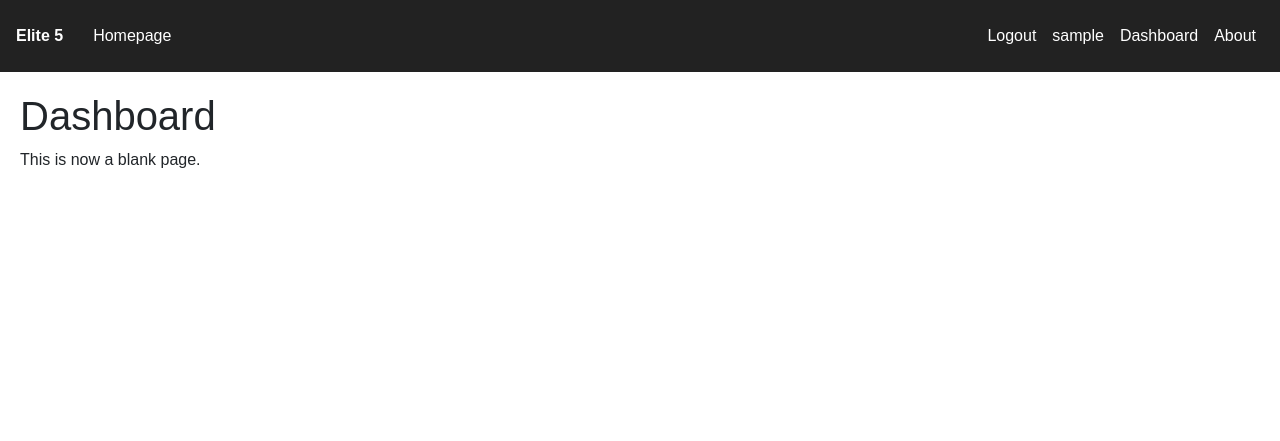
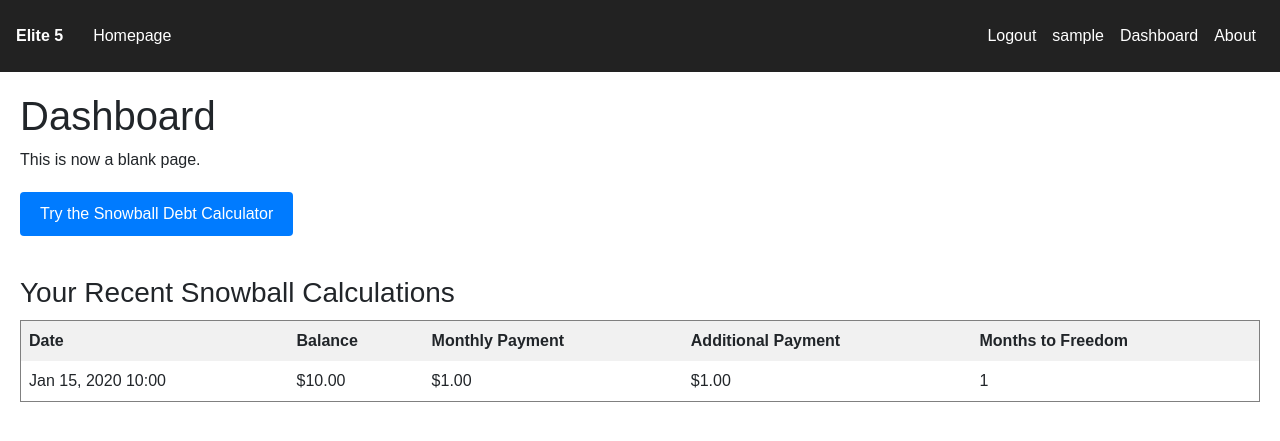
Before and after one commit to DePaul-Spring-2025-CSC-394-903/final-project-poc-team-5, a Django app: page /dashboard/ in a window 1280 px wide. Shown: the top 441 px of the page. Run offline with Django 4.2, Linux system fonts and the light colour scheme; a user stored in the database is signed in; tables that the repository leaves empty hold one stand-in row (values such as "Sample post").

Commit message:
very naked version

```diff
--- a/main/models.py
+++ b/main/models.py
@@ -3,3 +3,14 @@ from django.contrib.auth.models import User
 from django.utils import timezone
 from datetime import timedelta
 from django.conf import settings
+
+class DebtCalculation(models.Model):
+    user = models.ForeignKey(User, on_delete=models.CASCADE)
+    balance = models.DecimalField(max_digits=10, decimal_places=2)
+    monthly_payment = models.DecimalField(max_digits=10, decimal_places=2)
+    additional_payment = models.DecimalField(max_digits=10, decimal_places=2)
+    months_to_freedom = models.PositiveIntegerField()
+    created_at = models.DateTimeField(auto_now_add=True)
+
+    def __str__(self):
+        return f"Calculation for {self.user.email} on {self.created_at.strftime('%Y-%m-%d')}"
--- a/main/templates/main/dashboard.html
+++ b/main/templates/main/dashboard.html
@@ -3,5 +3,39 @@
 <div style="padding: 20px;">
     <h1>Dashboard</h1>
     <p>This is now a blank page.</p>
+
+    <p style="margin-top: 20px;">
+      <a href="{% url 'debt_calculator' %}" style="display: inline-block; padding: 10px 20px; background-color: #007bff; color: white; text-decoration: none; border-radius: 4px;">
+        Try the Snowball Debt Calculator
+      </a>
+    </p>
+
+    {% if history %}
+      <div style="margin-top: 40px;">
+        <h3>Your Recent Snowball Calculations</h3>
+        <table border="1" cellpadding="8" cellspacing="0" style="width: 100%; margin-top: 10px; border-collapse: collapse;">
+          <thead style="background-color: #f1f1f1;">
+            <tr>
+              <th>Date</th>
+              <th>Balance</th>
+              <th>Monthly Payment</th>
+              <th>Additional Payment</th>
+              <th>Months to Freedom</th>
+            </tr>
+          </thead>
+          <tbody>
+            {% for item in history %}
+              <tr>
+                <td>{{ item.created_at|date:"M d, Y H:i" }}</td>
+                <td>${{ item.balance }}</td>
+                <td>${{ item.monthly_payment }}</td>
+                <td>${{ item.additional_payment }}</td>
+                <td>{{ item.months_to_freedom }}</td>
+              </tr>
+            {% endfor %}
+          </tbody>
+        </table>
+      </div>
+    {% endif %}
 </div>
 {% endblock %}
--- a/main/urls.py
+++ b/main/urls.py
@@ -2,6 +2,7 @@ from django.urls import path
 from .views import landing, login_view, about, register, dashboard_view
 from django.contrib.auth.views import LogoutView
 from django.contrib.auth import views as auth_views
+from .views import snowball_calculator
 
 
 urlpatterns = [
@@ -17,5 +18,6 @@ urlpatterns = [
     path('password_reset/done/', auth_views.PasswordResetDoneView.as_view(template_name='main/password_reset_done.html'), name='password_reset_done'),
     path('reset/<uidb64>/<token>/', auth_views.PasswordResetConfirmView.as_view(template_name='main/password_reset_confirm.html'), name='password_reset_confirm'),
     path('reset/done/', auth_views.PasswordResetCompleteView.as_view(template_name='main/password_reset_complete.html'), name='password_reset_complete'),
+    path('debt-calculator/', snowball_calculator, name='debt_calculator'),
 
 ]
--- a/main/views.py
+++ b/main/views.py
@@ -7,6 +7,11 @@ from datetime import timedelta
 from django.utils import timezone
 from django.http import JsonResponse
 from .forms import EmailLoginForm, CustomRegisterForm
+from django import forms
+import json
+from .models import DebtCalculation
+from decimal import Decimal
+
 
 User = get_user_model()
 
@@ -44,6 +49,75 @@ def about(request):
     ]
     return render(request, 'main/About.html', {'team_members': team_members, 'APPNAME': 'Elite 5'})
 
+#@login_required
+#def dashboard_view(request):
+    #return render(request, 'main/dashboard.html')
+
+class SnowballForm(forms.Form):
+    balance = forms.DecimalField(
+        label="Credit Card Debt",
+        min_value=0,
+        widget=forms.NumberInput(attrs={'class': 'form-control', 'step': '0.01'})
+    )
+    monthly_payment = forms.DecimalField(
+        label="Current Monthly Payment",
+        min_value=0,
+        widget=forms.NumberInput(attrs={'class': 'form-control', 'step': '0.01'})
+    )
+    additional_payment = forms.DecimalField(
+        label="Additional Payment",
+        min_value=0,
+        initial=0,
+        widget=forms.NumberInput(attrs={
+            'type': 'range', 'min': '0', 'max': '1000', 'step': '5',
+            'class': 'form-range',
+            'id': 'id_additional_payment'
+        })
+    )
+
+
+@login_required
+def snowball_calculator(request):
+    result = None
+    if request.method == 'POST':
+        form = SnowballForm(request.POST)
+        if form.is_valid():
+            balance = form.cleaned_data['balance']
+            monthly = form.cleaned_data['monthly_payment']
+            extra = form.cleaned_data['additional_payment']
+            payment = monthly + extra
+            current = balance
+            months = 0
+            chart_data = []
+
+            while current > 0:
+                interest = current * Decimal("0.02")
+                current += interest - payment
+                current = max(current, 0)
+                chart_data.append(round(current, 2))
+                months += 1
+                if months > 600:
+                    break
+
+            result = {
+                'months': months,
+                'final_payment': float(payment),
+                'data_json': json.dumps([float(x) for x in chart_data])  # ✅ convert Decimals to float
+            }
+
+            DebtCalculation.objects.create(
+                user=request.user,
+                balance=balance,
+                monthly_payment=monthly,
+                additional_payment=extra,
+                months_to_freedom=months
+            )
+    else:
+        form = SnowballForm()
+
+    return render(request, 'main/snowball_calculator.html', {'form': form, 'result': result})
+
 @login_required
 def dashboard_view(request):
-    return render(request, 'main/dashboard.html')
+    history = DebtCalculation.objects.filter(user=request.user).order_by('-created_at')
+    return render(request, 'main/dashboard.html', {'history': history})
```
Also changed, not shown: main/templates/main/snowball_calculator.html (added, +89 -0 lines), main/migrations/0004_initial.py (added).
